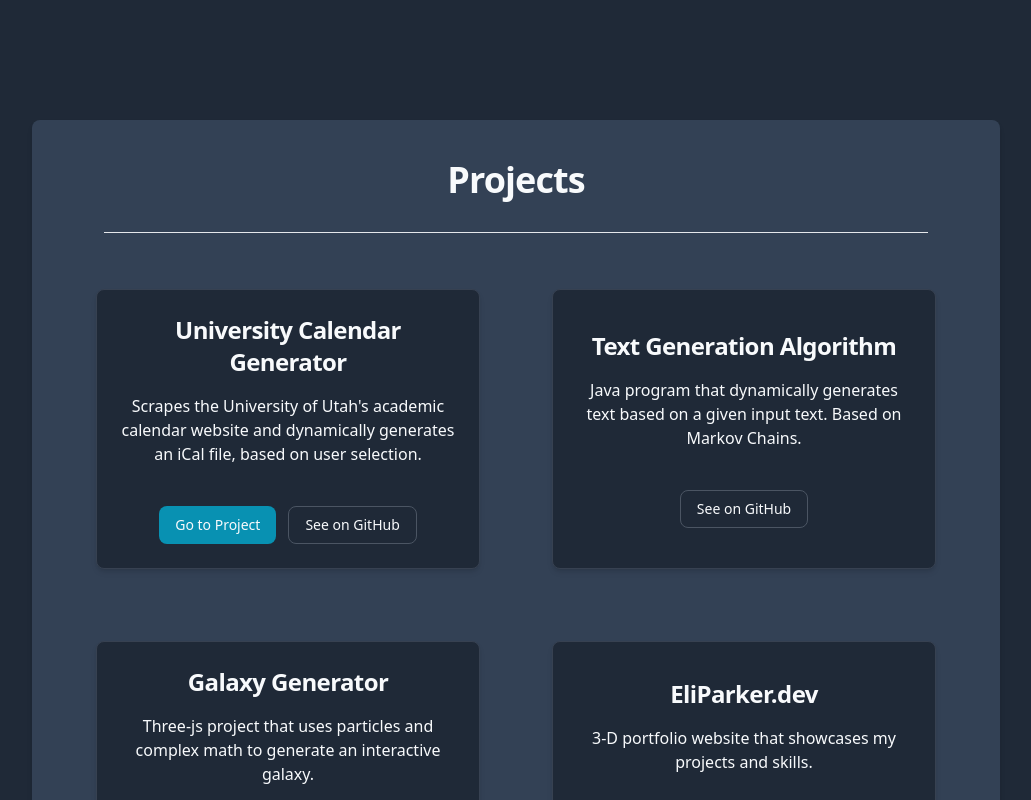
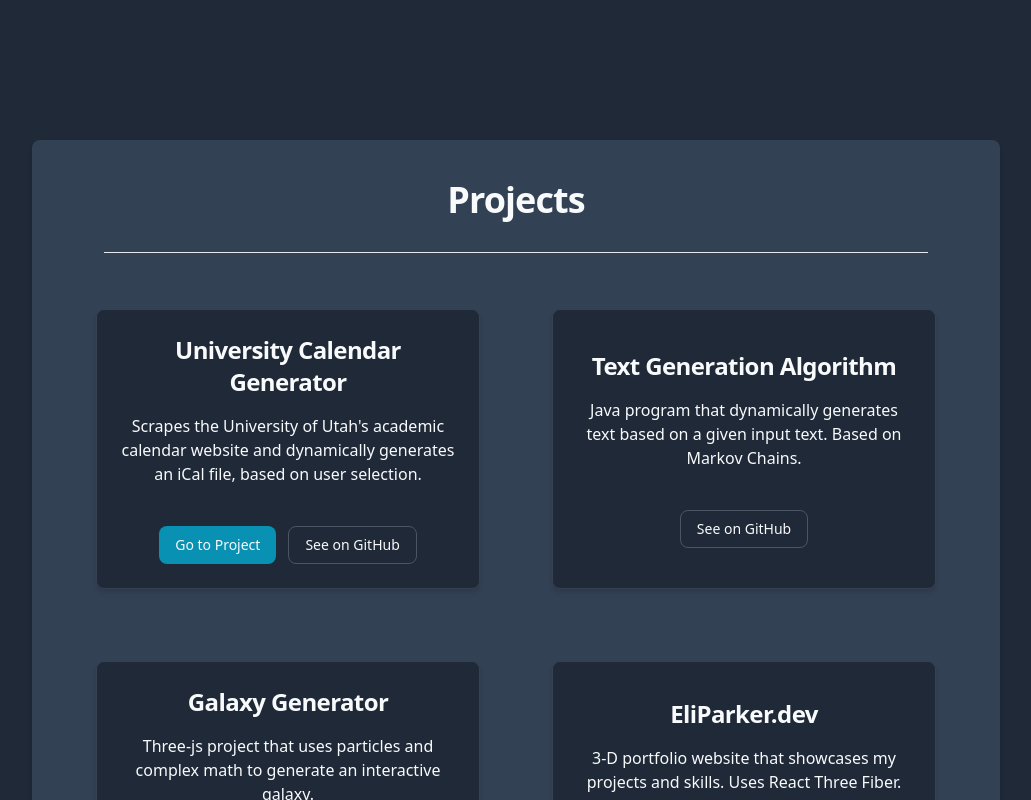
Before and after one commit to Eli-Parker/react-site, a React (Vite) app: page / in a window 1280 px wide. Shown: the part 520-1320 px from the top of the page, without its empty margins (124-1155 px from the left). Built offline with nearby package versions, Linux system fonts and the light colour scheme.

Commit message:
Finished up Projects Section

```diff
--- a/public/projects.json
+++ b/public/projects.json
@@ -24,7 +24,7 @@
         {
             "name": "EliParker.dev",
             "siteReference": "http://eliparker.dev/",
-            "description": "3-D portfolio website that showcases my projects and skills.",
+            "description": "3-D portfolio website that showcases my projects and skills. Uses React Three Fiber.",
             "github": "https://github.com/Eli-Parker/",
             "id": 4
         }
--- a/src/App.tsx
+++ b/src/App.tsx
@@ -7,7 +7,7 @@ import Projects from './Projects.tsx'
 */
 function App() {
 
-  return (<div className='w-full dark:bg-gray-800'>
+  return (<div className='w-screen dark:bg-gray-800'>
     {/* Nav Bar */}
     <Introduction />
 
--- a/src/Projects.tsx
+++ b/src/Projects.tsx
@@ -13,7 +13,7 @@ function Projects()
 
 
     return (
-    <main className=' flex h-auto items-center justify-center '>
+    <main className=' flex h-auto items-center justify-center p-5 '>
     <div className='rounded-lg bg-slate-700 p-10 text-center shadow-md'>
 
         {/* Title */}
```
